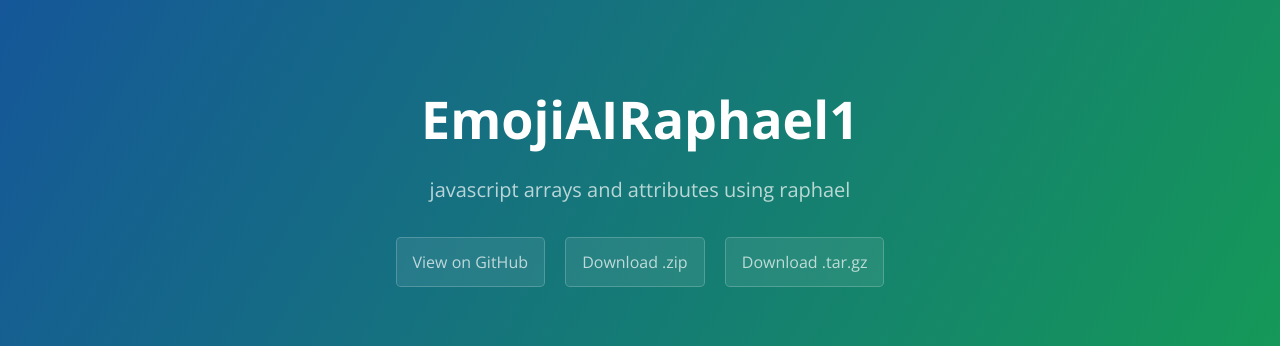
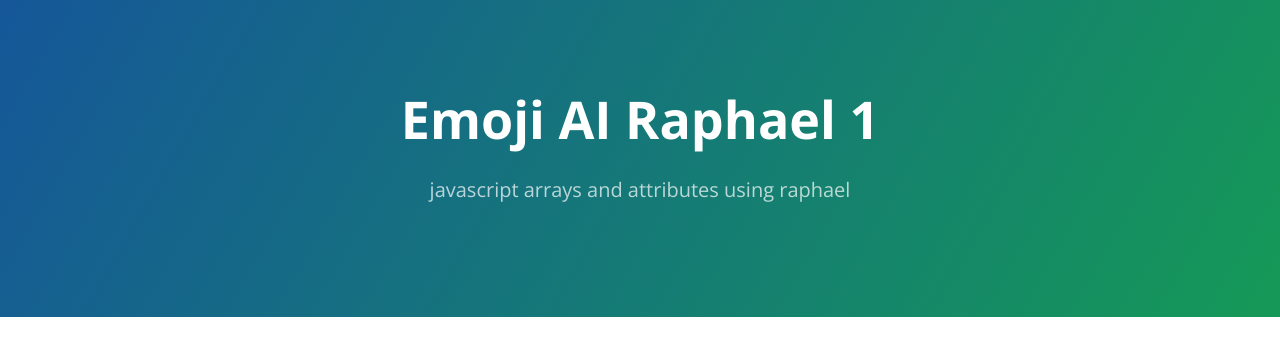
Before and after one commit to JohnReeves/EmojiAIRaphael1, a plain HTML site: page index.html in a window 1280 px wide. Shown: the top 346 px of the page. Drawn offline with nearby package versions, Linux system fonts and the light colour scheme.

Commit message:
Update index.html

```diff
--- a/index.html
+++ b/index.html
@@ -2,7 +2,7 @@
 <html lang="en-us">
   <head>
     <meta charset="UTF-8">
-    <title>EmojiAIRaphael1 by JohnReeves</title>
+    <title>Emoji AI Raphael 1 by John Reeves</title>
     <meta name="viewport" content="width=device-width, initial-scale=1">
     <link rel="stylesheet" type="text/css" href="stylesheets/normalize.css" media="screen">
     <link href='https://fonts.googleapis.com/css?family=Open+Sans:400,700' rel='stylesheet' type='text/css'>
@@ -11,11 +11,8 @@
   </head>
   <body>
     <section class="page-header">
-      <h1 class="project-name">EmojiAIRaphael1</h1>
+      <h1 class="project-name">Emoji AI Raphael 1</h1>
       <h2 class="project-tagline">javascript arrays and attributes using raphael</h2>
-      <a href="https://github.com/JohnReeves/EmojiAIRaphael1" class="btn">View on GitHub</a>
-      <a href="https://github.com/JohnReeves/EmojiAIRaphael1/zipball/master" class="btn">Download .zip</a>
-      <a href="https://github.com/JohnReeves/EmojiAIRaphael1/tarball/master" class="btn">Download .tar.gz</a>
     </section>
 
     <section class="main-content">
```
